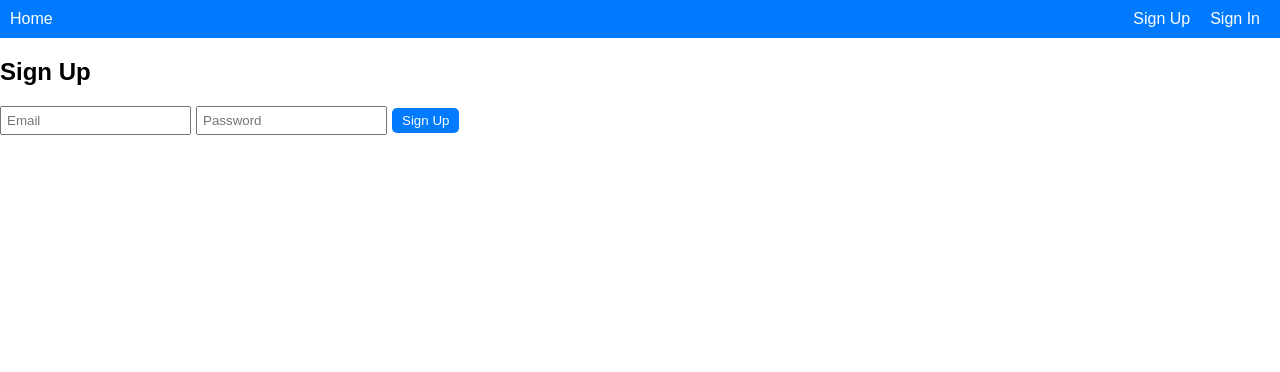
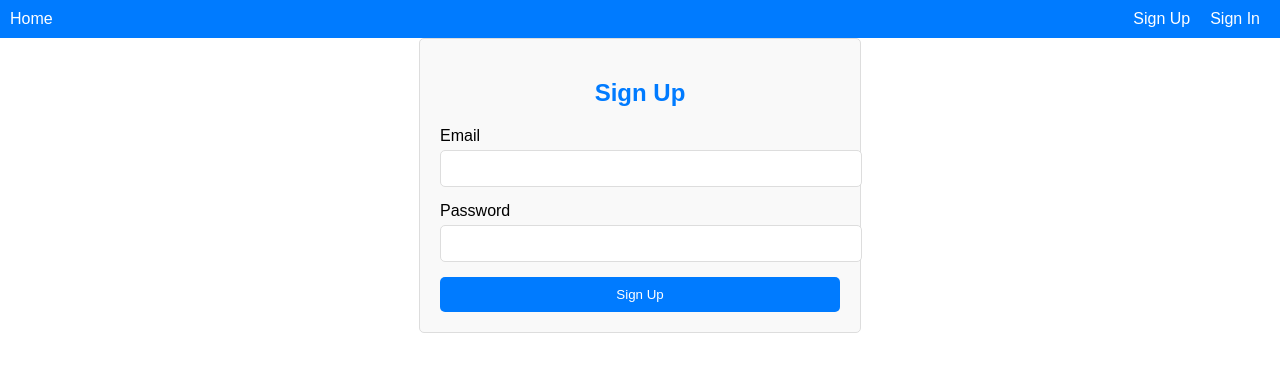
Before and after one commit to like-rounak/movie, a React (Create React App) app: page /signup in a window 1280 px wide. Shown: the top 372 px of the page. Built offline with nearby package versions, Linux system fonts and the light colour scheme; no server answers.

Commit message:
chore: Update image sizes and styles in SearchList and SignUp components

```diff
--- /dev/null
+++ b/src/components/Auth.css
@@ -0,0 +1,48 @@
+.auth-container {
+    max-width: 400px;
+    margin: 0 auto;
+    padding: 20px;
+    border: 1px solid #ddd;
+    border-radius: 5px;
+    background-color: #f9f9f9;
+  }
+
+  .auth-container h2 {
+    text-align: center;
+    color: #007BFF;
+  }
+
+  .auth-container .form-group {
+    margin-bottom: 15px;
+  }
+
+  .auth-container .form-group label {
+    display: block;
+    margin-bottom: 5px;
+  }
+
+  .auth-container .form-group input {
+    width: 100%;
+    padding: 10px;
+    border: 1px solid #ddd;
+    border-radius: 5px;
+  }
+
+  .auth-container .error {
+    color: red;
+    margin-bottom: 10px;
+  }
+
+  .auth-container button {
+    width: 100%;
+    padding: 10px;
+    background-color: #007BFF;
+    color: #fff;
+    border: none;
+    border-radius: 5px;
+    cursor: pointer;
+  }
+
+  .auth-container button:hover {
+    background-color: #0056b3;
+  }
--- a/src/components/Home.js
+++ b/src/components/Home.js
@@ -3,7 +3,6 @@ import axios from 'axios';
 import Sidebar from './Sidebar';
 import SearchList from './SearchList';
 import SearchBar from './SearchBar';
-import UserActions from './UserActions';
 import SelectedList from './SelectedList';
 import { getFirestore, collection, getDocs, doc, getDoc, updateDoc, arrayUnion, arrayRemove } from 'firebase/firestore';
 import { getAuth, onAuthStateChanged, signOut } from 'firebase/auth';
@@ -23,6 +22,7 @@ const Home = () => {
   const [user, setUser] = useState(null);
   const [lists, setLists] = useState([]);
   const [selectedAddToListId, setSelectedAddToListId] = useState(null);
+  const [showSignInPopup, setShowSignInPopup] = useState(false);
   const navigate = useNavigate();
 
   useEffect(() => {
@@ -121,14 +121,17 @@ const Home = () => {
   };
 
   const handleAddToListClick = (movie) => {
-    addMovieToList(movie);
+    if (!user) {
+      setShowSignInPopup(true);
+    } else {
+      addMovieToList(movie);
+    }
   };
 
   return (
     <div style={{ display: 'flex' }}>
       <Sidebar onListSelect={setSelectedListId} />
       <div style={{ flex: 1, padding: '20px' }}>
-        <UserActions user={user} onSignOut={handleSignOut} />
         <h1 style={{ color: '#007BFF' }}>Movie Search</h1>
         <SearchBar search={search} setSearch={setSearch} searchMovies={searchMovies} />
         {loading ? (
@@ -154,6 +157,14 @@ const Home = () => {
             onRemoveMovie={removeMovieFromList}
           />
         )}
+        {showSignInPopup && (
+          <div style={{ position: 'fixed', top: '50%', left: '50%', transform: 'translate(-50%, -50%)', padding: '20px', backgroundColor: 'white', border: '1px solid #ddd', borderRadius: '5px', zIndex: 1000 }}>
+            <p>Please sign in to access this feature.</p>
+            <button onClick={() => navigate('/signin')}>Sign In</button>
+            <button onClick={() => navigate('/signup')}>Sign Up</button>
+            <button onClick={() => setShowSignInPopup(false)}>Close</button>
+          </div>
+        )}
       </div>
     </div>
   );
--- a/src/components/SearchList.js
+++ b/src/components/SearchList.js
@@ -28,7 +28,7 @@ const SearchList = ({
           <img
             src={movie.Poster}
             alt={movie.Title}
-            style={{ width: '100px', height: '150px', marginRight: '10px' }}
+            style={{ width: '50px', height: '75px', marginRight: '10px' }}
           />
           <div>
             <h2>{movie.Title}</h2>
--- a/src/components/Sidebar.js
+++ b/src/components/Sidebar.js
@@ -3,6 +3,7 @@ import React, { useState, useEffect } from 'react';
 import CreateListModal from './CreateListModal';
 import { getAuth } from 'firebase/auth';
 import { getFirestore, collection, getDocs, addDoc } from 'firebase/firestore';
+import { useNavigate } from 'react-router-dom';
 
 const db = getFirestore();
 
@@ -11,6 +12,9 @@ const Sidebar = ({ onListSelect }) => {
   const [showCreateListModal, setShowCreateListModal] = useState(false);
   const auth = getAuth();
   const user = auth.currentUser;
+  const navigate = useNavigate();
+
+
 
   useEffect(() => {
     if (user) {
--- a/src/components/SignIn.js
+++ b/src/components/SignIn.js
@@ -1,34 +1,50 @@
-// components/SignIn.js
 import React, { useState } from 'react';
-import { getAuth, signInWithEmailAndPassword } from "firebase/auth";
+import { getAuth, signInWithEmailAndPassword } from 'firebase/auth';
 import { useNavigate } from 'react-router-dom';
+import './Auth.css'; // Assuming you have an Auth.css file for styles
 
 const SignIn = () => {
   const [email, setEmail] = useState('');
   const [password, setPassword] = useState('');
-  const [error, setError] = useState('');
+  const [error, setError] = useState(null);
   const navigate = useNavigate();
+  const auth = getAuth();
 
   const handleSignIn = async (e) => {
     e.preventDefault();
-    const auth = getAuth();
     try {
       await signInWithEmailAndPassword(auth, email, password);
       navigate('/');
     } catch (err) {
-      setError(err.message);
+      setError('Failed to sign in. Please check your credentials.');
     }
   };
 
   return (
-    <div>
+    <div className="auth-container">
       <h2>Sign In</h2>
       <form onSubmit={handleSignIn}>
-        <input type="email" value={email} onChange={(e) => setEmail(e.target.value)} placeholder="Email" />
-        <input type="password" value={password} onChange={(e) => setPassword(e.target.value)} placeholder="Password" />
+        {error && <p className="error">{error}</p>}
+        <div className="form-group">
+          <label>Email</label>
+          <input
+            type="email"
+            value={email}
+            onChange={(e) => setEmail(e.target.value)}
+            required
+          />
+        </div>
+        <div className="form-group">
+          <label>Password</label>
+          <input
+            type="password"
+            value={password}
+            onChange={(e) => setPassword(e.target.value)}
+            required
+          />
+        </div>
         <button type="submit">Sign In</button>
       </form>
-      {error && <p>{error}</p>}
     </div>
   );
 };
--- a/src/components/SignUp.js
+++ b/src/components/SignUp.js
@@ -1,34 +1,50 @@
-// components/SignUp.js
 import React, { useState } from 'react';
-import { getAuth, createUserWithEmailAndPassword } from "firebase/auth";
+import { getAuth, createUserWithEmailAndPassword } from 'firebase/auth';
 import { useNavigate } from 'react-router-dom';
+import './Auth.css'; // Assuming you have an Auth.css file for styles
 
 const SignUp = () => {
   const [email, setEmail] = useState('');
   const [password, setPassword] = useState('');
-  const [error, setError] = useState('');
+  const [error, setError] = useState(null);
   const navigate = useNavigate();
+  const auth = getAuth();
 
   const handleSignUp = async (e) => {
     e.preventDefault();
-    const auth = getAuth();
     try {
       await createUserWithEmailAndPassword(auth, email, password);
       navigate('/');
     } catch (err) {
-      setError(err.message);
+      setError('Failed to sign up. Please try again.');
     }
   };
 
   return (
-    <div>
+    <div className="auth-container">
       <h2>Sign Up</h2>
       <form onSubmit={handleSignUp}>
-        <input type="email" value={email} onChange={(e) => setEmail(e.target.value)} placeholder="Email" />
-        <input type="password" value={password} onChange={(e) => setPassword(e.target.value)} placeholder="Password" />
+        {error && <p className="error">{error}</p>}
+        <div className="form-group">
+          <label>Email</label>
+          <input
+            type="email"
+            value={email}
+            onChange={(e) => setEmail(e.target.value)}
+            required
+          />
+        </div>
+        <div className="form-group">
+          <label>Password</label>
+          <input
+            type="password"
+            value={password}
+            onChange={(e) => setPassword(e.target.value)}
+            required
+          />
+        </div>
         <button type="submit">Sign Up</button>
       </form>
-      {error && <p>{error}</p>}
     </div>
   );
 };
```
